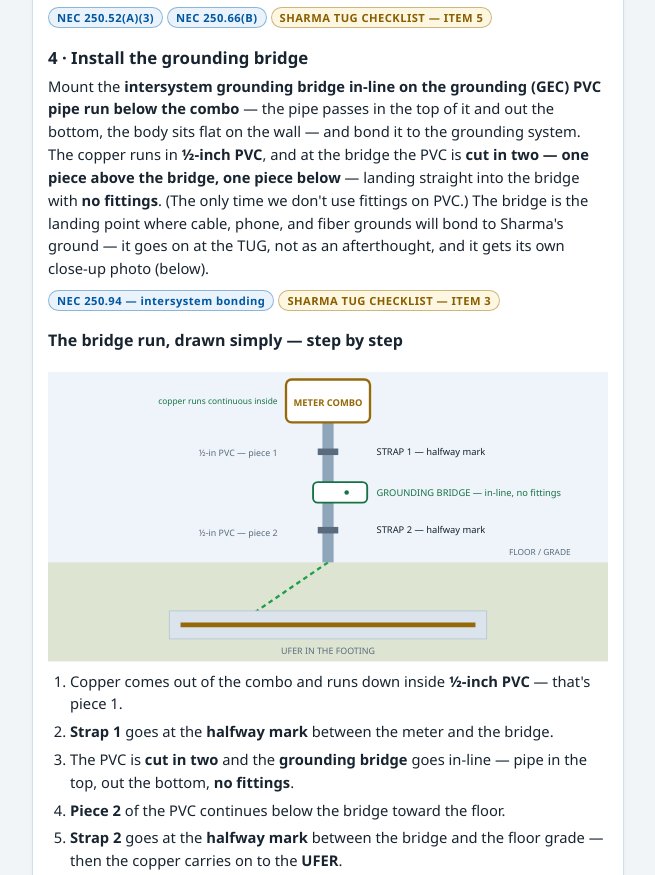
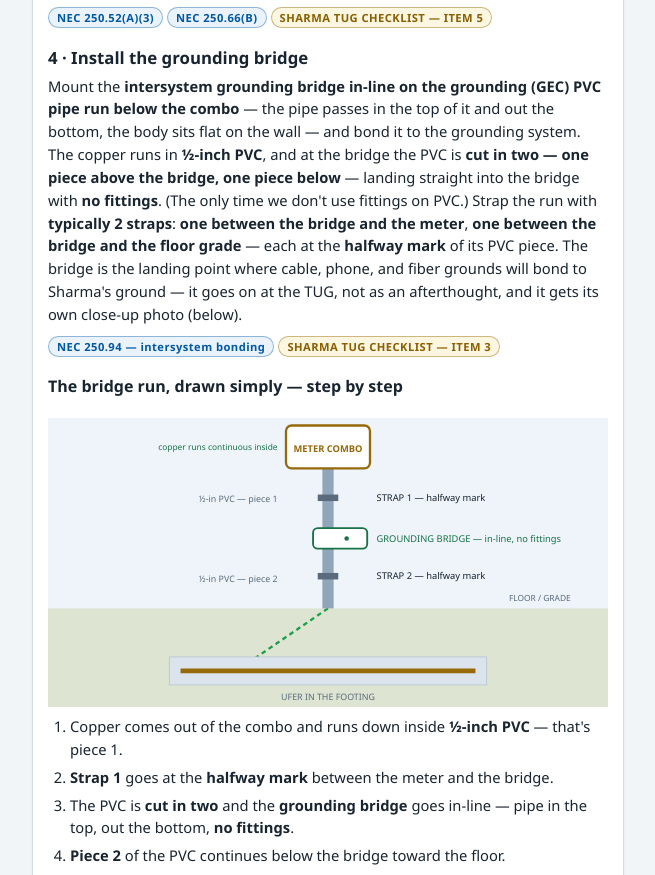
Before and after one commit to Sharmaelechvac/sharma-education, a plain HTML site: page docs/meter-main-combo/index.html in a window 1280 px wide. Shown: the part 5215-6090 px from the top of the page, without its empty margins (312-967 px from the left). Drawn offline with Linux system fonts and the light colour scheme.

Commit message:
Step 4: typically 2 straps on the bridge run at the halfway marks (both lessons)

```diff
--- a/docs/meter-main-combo/index.html
+++ b/docs/meter-main-combo/index.html
@@ -222,7 +222,7 @@
       <p>Land the grounding conductor on the combo's ground/neutral bar, take it out through the <b>small ground hole</b> in the bottom of the can (that hole typically needs no bushing — or, if this can has a ½-inch knockout toward the very back, clear of the underground pipe, use that with a bushing; great practice, not typical), then run it <b>down the wall in ½-inch PVC pipe</b> for protection and connect it to the <b>UFER stub</b> with a listed clamp. This is typically the whole grounding job on a Sharma TUG — the UFER is the electrode (section above). If the plan shows rods as well, drive and bond them too; every electrode present ties together.</p>
       <span class="nec">NEC 250.52(A)(3)</span><span class="nec">NEC 250.66(B)</span><span class="sharma">SHARMA TUG CHECKLIST — ITEM 5</span>
       <h3 style="margin-top:14px">4 · Install the grounding bridge</h3>
-      <p>Mount the <b>intersystem grounding bridge</b> <b>in-line on the grounding (GEC) PVC pipe run below the combo</b> — the pipe passes in the top of it and out the bottom, the body sits flat on the wall — and bond it to the grounding system. The copper runs in <b>½-inch PVC</b>, and at the bridge the PVC is <b>cut in two — one piece above the bridge, one piece below</b> — landing straight into the bridge with <b>no fittings</b>. (The only time we don't use fittings on PVC.) The bridge is the landing point where cable, phone, and fiber grounds will bond to Sharma's ground — it goes on at the TUG, not as an afterthought, and it gets its own close-up photo (below).</p>
+      <p>Mount the <b>intersystem grounding bridge</b> <b>in-line on the grounding (GEC) PVC pipe run below the combo</b> — the pipe passes in the top of it and out the bottom, the body sits flat on the wall — and bond it to the grounding system. The copper runs in <b>½-inch PVC</b>, and at the bridge the PVC is <b>cut in two — one piece above the bridge, one piece below</b> — landing straight into the bridge with <b>no fittings</b>. (The only time we don't use fittings on PVC.) Strap the run with <b>typically 2 straps</b>: <b>one between the bridge and the meter</b>, <b>one between the bridge and the floor grade</b> — each at the <b>halfway mark</b> of its PVC piece. The bridge is the landing point where cable, phone, and fiber grounds will bond to Sharma's ground — it goes on at the TUG, not as an afterthought, and it gets its own close-up photo (below).</p>
       <span class="nec">NEC 250.94 — intersystem bonding</span><span class="sharma">SHARMA TUG CHECKLIST — ITEM 3</span>
       <h4 style="margin-top:14px">The bridge run, drawn simply — step by step</h4>
       <svg class="diagram" viewBox="0 0 600 310" role="img" aria-label="Simple step-by-step drawing of the grounding bridge run: copper in half-inch PVC out of the combo, strap 1 at the halfway mark, the bridge in-line where the PVC is cut in two with no fittings, strap 2 at the halfway mark, then down to the UFER">
```
Also changed, not shown: docs/overhead/index.html (+1 -1 lines).
